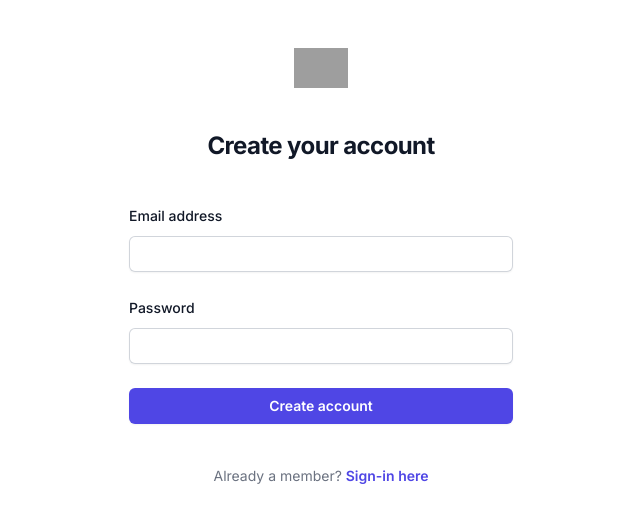
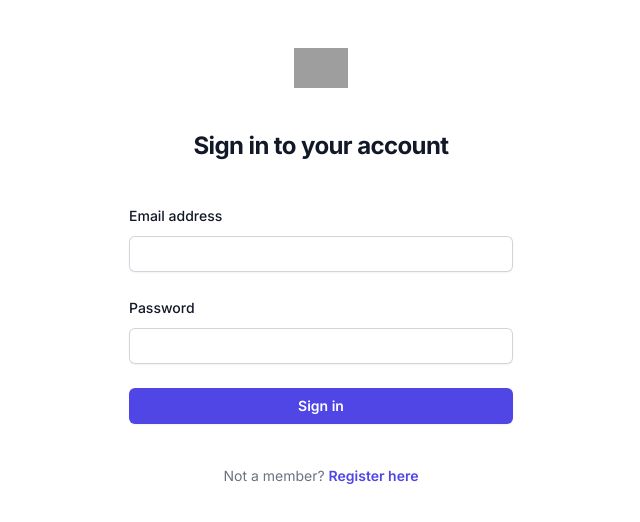
Before and after one commit to YingJames/hackhero, a React (Create React App) app: page / in a window 1280 px wide. Shown: the top 522 px of the page, without its empty margins (319-959 px from the left). Built offline with nearby package versions, Linux system fonts and the light colour scheme; grey boxes are pictures that could not be loaded.

Commit message:
add routing between signup and signin pages

```diff
--- a/package.json
+++ b/package.json
@@ -8,6 +8,7 @@
     "@testing-library/user-event": "^13.5.0",
     "react": "^18.3.1",
     "react-dom": "^18.3.1",
+    "react-router-dom": "^6.23.1",
     "react-scripts": "5.0.1",
     "web-vitals": "^2.1.4"
   },
--- a/src/App.jsx
+++ b/src/App.jsx
@@ -1,10 +1,18 @@
 import './styles/App.css';
+import { BrowserRouter as Router, Route, Routes } from "react-router-dom";
 import SignIn from './components/SignIn';
 import SignUp from "./components/SignUp";
 
 export default function App() {
   return (
-    // <SignIn/>
-      <SignUp/>
+      <Router>
+        <Routes>
+          <Route path="/" element={<SignIn />} />
+          <Route path="/sign-in" element={<SignIn />} />
+          <Route path="/sign-up" element={<SignUp />} />
+
+          <Route path="*" element={<SignIn />} />
+        </Routes>
+      </Router>
   )
 }
--- a/src/components/SignIn.jsx
+++ b/src/components/SignIn.jsx
@@ -1,3 +1,4 @@
+import { Link } from "react-router-dom";
 
 export default function SignIn() {
     return (
@@ -62,9 +63,9 @@ export default function SignIn() {
 
             <p className="mt-10 text-center text-sm text-gray-500">
               Not a member?{' '}
-              <a href="#" className="font-semibold leading-6 text-indigo-600 hover:text-indigo-500">
+              <Link to="/sign-up" className="font-semibold leading-6 text-indigo-600 hover:text-indigo-500">
                 Register here
-              </a>
+              </Link>
             </p>
           </div>
         </div>
--- a/src/components/SignUp.jsx
+++ b/src/components/SignUp.jsx
@@ -1,3 +1,4 @@
+import { Link } from 'react-router-dom';
 
 export default function SignUp() {
     return (
@@ -62,9 +63,9 @@ export default function SignUp() {
 
             <p className="mt-10 text-center text-sm text-gray-500">
               Already a member?{' '}
-              <a href="#" className="font-semibold leading-6 text-indigo-600 hover:text-indigo-500">
+              <Link to="/sign-in" className="font-semibold leading-6 text-indigo-600 hover:text-indigo-500">
                 Sign-in here
-              </a>
+              </Link>
             </p>
           </div>
         </div>
```
Also changed, not shown: 1 other file (tests, documents, lock files or other folders).
